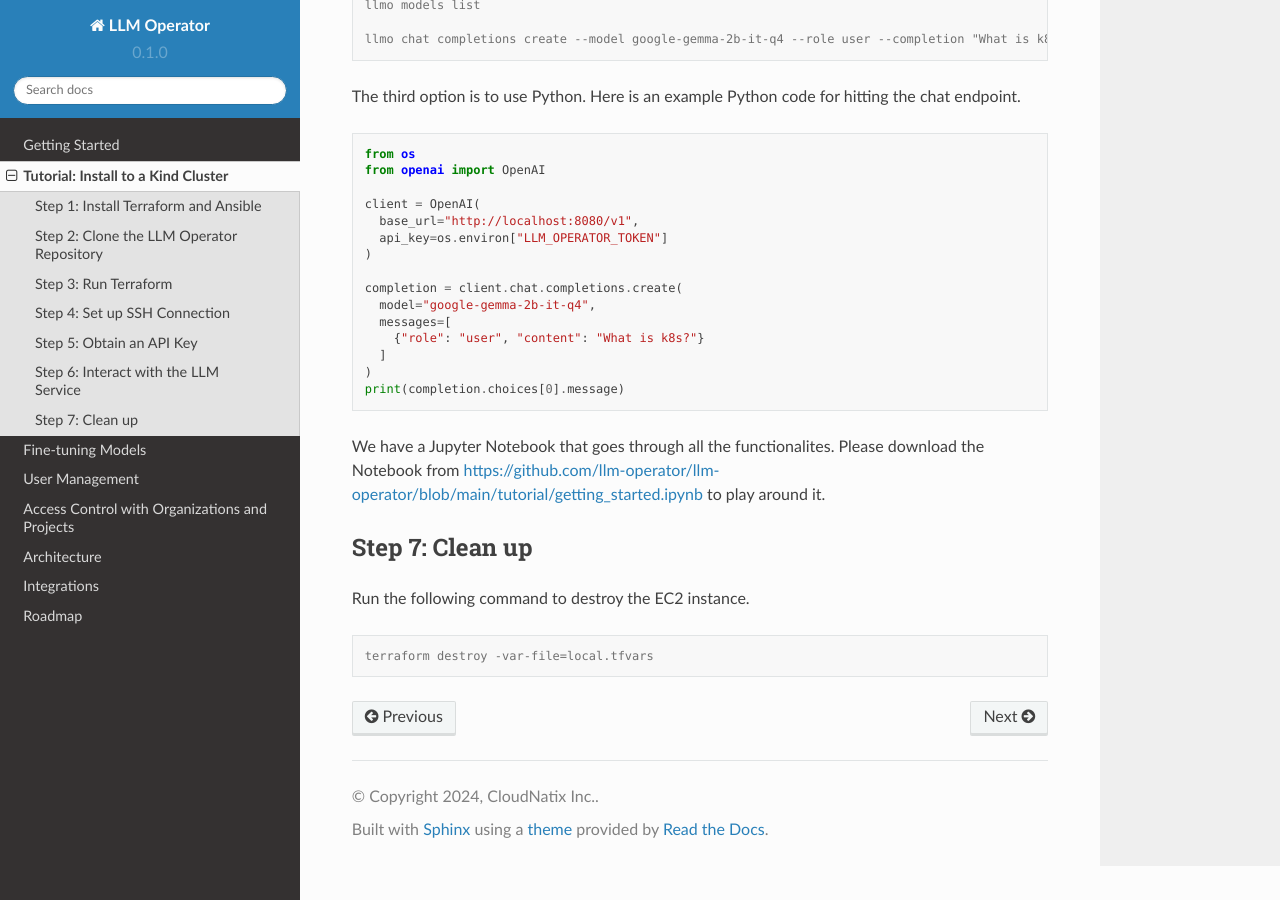
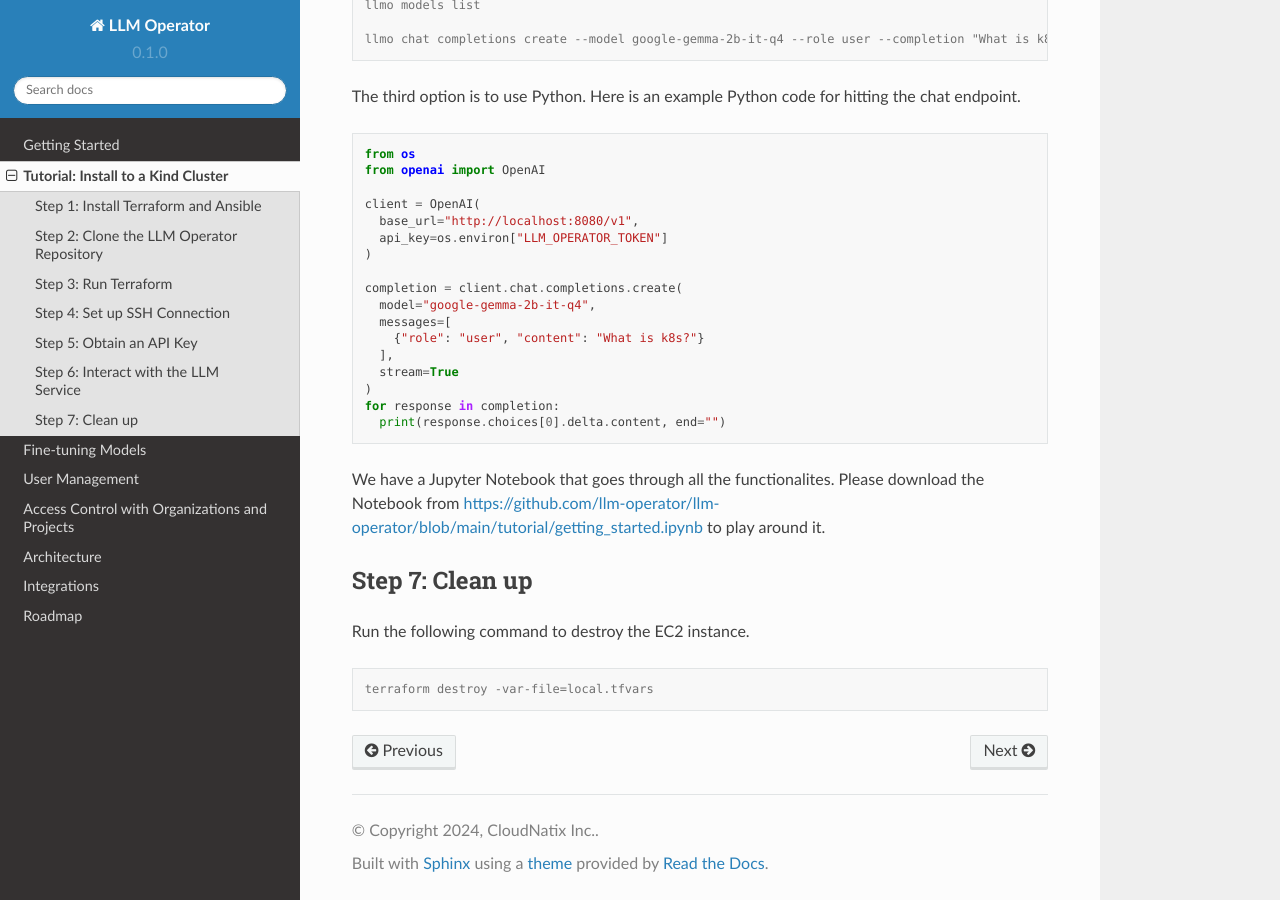
Before and after one commit to llm-operator/docs, a Sphinx documentation site: the page built from docs/source/tutorial.rst, in a window 1280 px wide and 900 px high, scrolled down 3132 px. Built offline with Sphinx 7.4.7 and the Read the Docs theme 2.0.0, drawn with Linux system fonts in a browser that asks for light colours.

Commit message:
Update tutorial.rst - use streaming in chat example (#36)

```diff
--- a/docs/source/tutorial.rst
+++ b/docs/source/tutorial.rst
@@ -177,10 +177,11 @@ The third option is to use Python. Here is an example Python code for hitting th
      model="google-gemma-2b-it-q4",
      messages=[
        {"role": "user", "content": "What is k8s?"}
-     ]
+     ],
+     stream=True
    )
-   print(completion.choices[0].message)
-
+   for response in completion:
+     print(response.choices[0].delta.content, end="")
 
 We have a Jupyter Notebook that goes through all the functionalites. Please download the Notebook
 from https://github.com/llm-operator/llm-operator/blob/main/tutorial/getting_started.ipynb to play around it.
```
